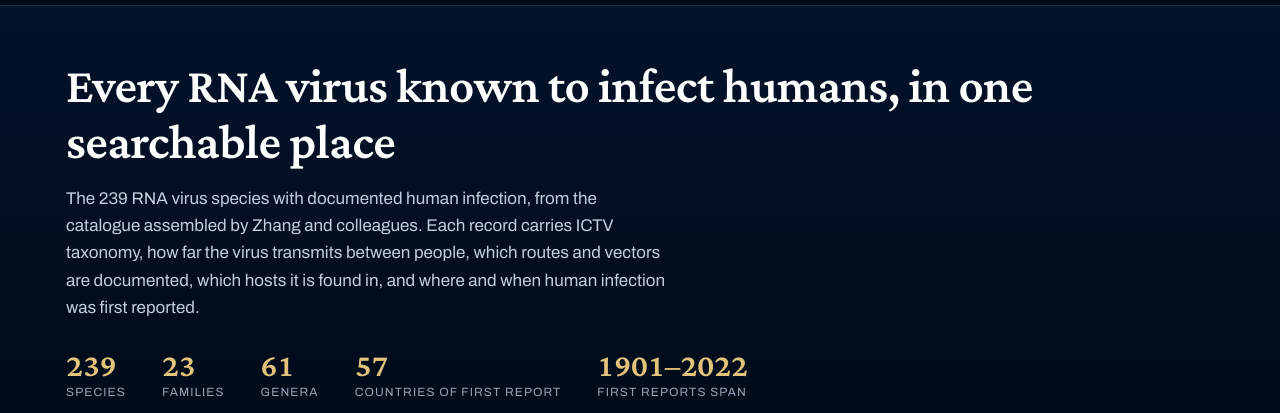
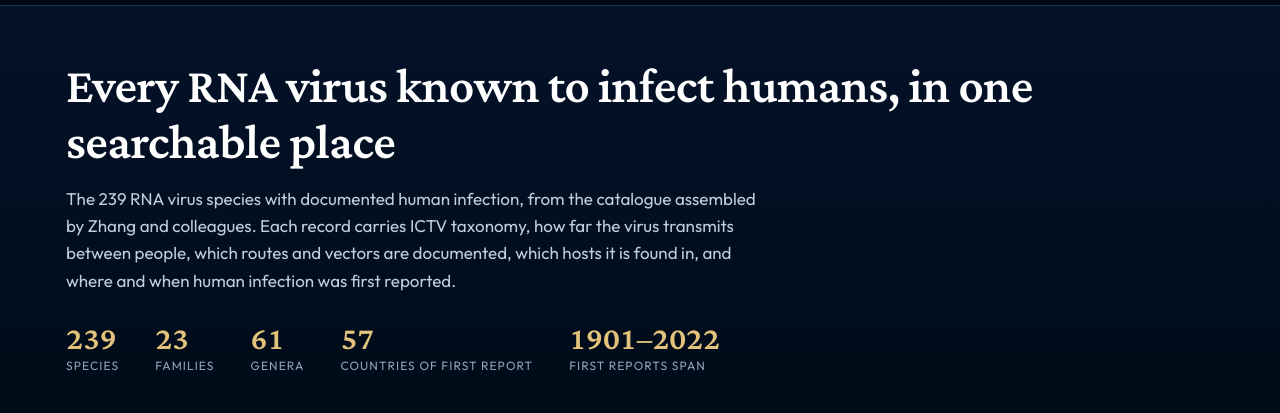
Before and after one commit to phagehunter/human_infective_rna_viruses, a plain HTML site: page index.html in a window 1280 px wide. Shown: the part 55-468 px from the top of the page. Drawn offline with nearby package versions, Linux system fonts and the light colour scheme.

Commit message:
Use Outfit as the interface typeface
Replaces Archivo in the --sans token and the Google Fonts request, still
paired with Crimson Pro for headings. Re-checked after the swap: nothing
renders below 12 px and nothing below 4.5:1 contrast.

```diff
--- a/assets/styles.css
+++ b/assets/styles.css
@@ -23,7 +23,7 @@
   --l4b: #ff7aa2;
 
   --serif: 'Crimson Pro', Georgia, 'Times New Roman', serif;
-  --sans: 'Archivo', system-ui, -apple-system, 'Segoe UI', sans-serif;
+  --sans: 'Outfit', system-ui, -apple-system, 'Segoe UI', sans-serif;
   --mono: ui-monospace, 'SF Mono', Menlo, Consolas, monospace;
 
   --nav-h: 60px;
--- a/index.html
+++ b/index.html
@@ -25,7 +25,7 @@
 <link rel="icon" href="assets/favicon.svg" type="image/svg+xml">
 <link rel="preconnect" href="https://fonts.googleapis.com">
 <link rel="preconnect" href="https://fonts.gstatic.com" crossorigin>
-<link href="https://fonts.googleapis.com/css2?family=Crimson+Pro:ital,wght@0,400;0,600;1,400&family=Archivo:wght@400;500;600&display=swap" rel="stylesheet">
+<link href="https://fonts.googleapis.com/css2?family=Crimson+Pro:ital,wght@0,400;0,600;1,400&family=Outfit:wght@400;500;600&display=swap" rel="stylesheet">
 <link rel="stylesheet" href="assets/styles.css?v=20261024">
 <script type="application/ld+json">
 {
```
Also changed, not shown: src/template.html (+1 -1 lines).
